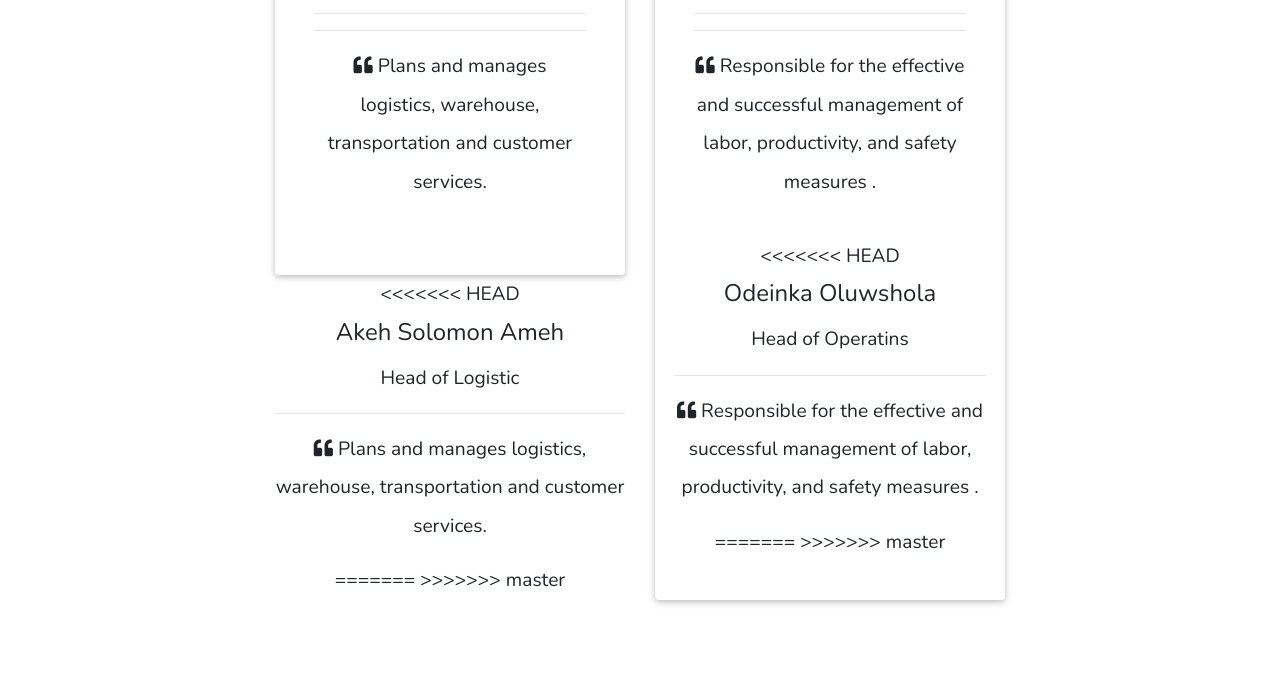
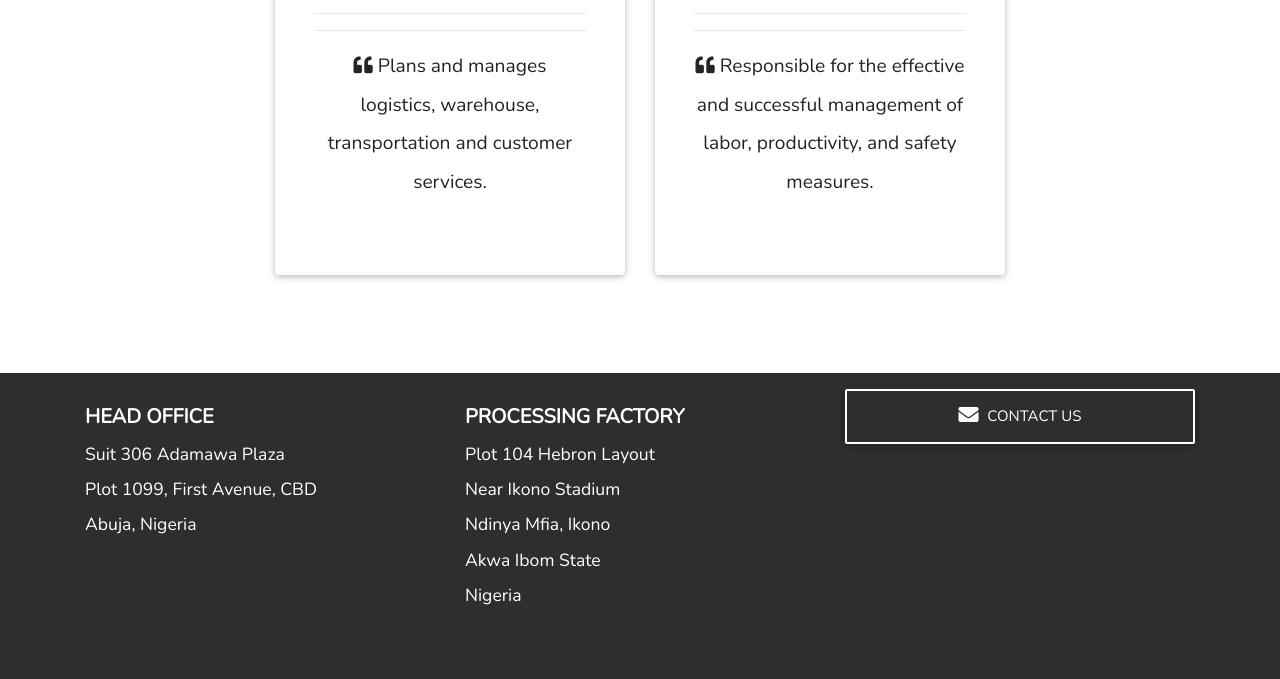
Before and after one commit to Fulfilled/hebronfarm, a plain HTML site: page team.html in a window 1280 px wide. Shown: the part 2059-2738 px from the top of the page. Drawn offline with nearby package versions, Linux system fonts and the light colour scheme.

Commit message:
Updated master

```diff
--- a/team.html
+++ b/team.html
@@ -259,17 +259,7 @@
                 </p>
               </div>
             </div>
-<<<<<<< HEAD
-            <!--Name-->
-            <h4 class="card-title mt-1">Akeh Solomon Ameh</h4>
-            Head of Logistic
-            <hr>
-
-            <!--Quotation-->
-            <p><i class="fas fa-quote-left"></i> Plans and manages logistics, warehouse, transportation and customer services.</p>
-=======
             <!--Card-->
->>>>>>> master
           </div>
           <!--Grid column-->
 
@@ -295,24 +285,14 @@
                 <h5>Head of Operations</h5>
                 <hr />
                 <hr />
-                <!--Quotation-->
+
                 <p>
                   <i class="fas fa-quote-left"></i> Responsible for the
                   effective and successful management of labor, productivity,
-                  and safety measures .
+                  and safety measures.
                 </p>
               </div>
-<<<<<<< HEAD
-              <!--Name-->
-              <h4 class="card-title mt-1">Odeinka Oluwshola</h4>
-              Head of Operatins
-              <hr>
-
-              <!--Quotation-->
-              <p><i class="fas fa-quote-left"></i> Responsible for the effective and successful management of labor, productivity, and safety measures .</p>
-=======
->>>>>>> master
-</div>
+            </div>
             <!--Card-->
           </div>
           <!--Grid column-->
```
